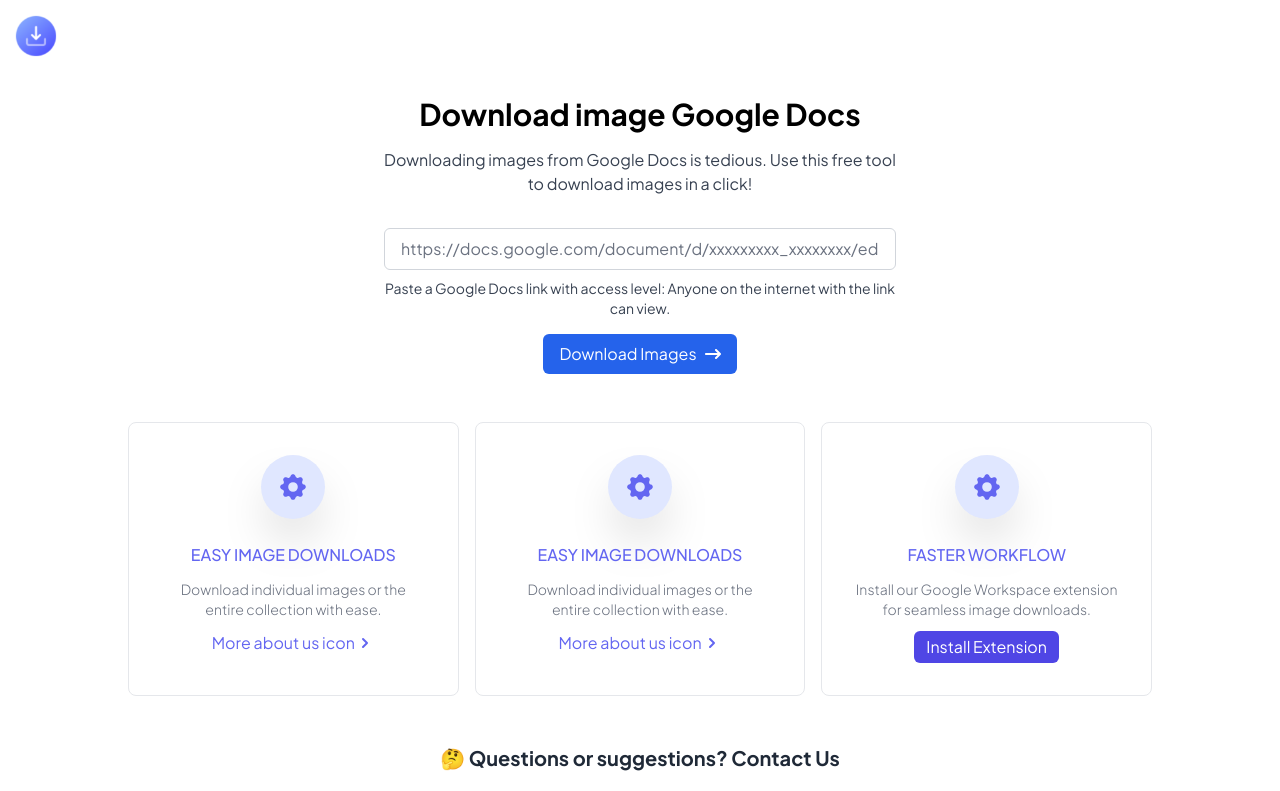
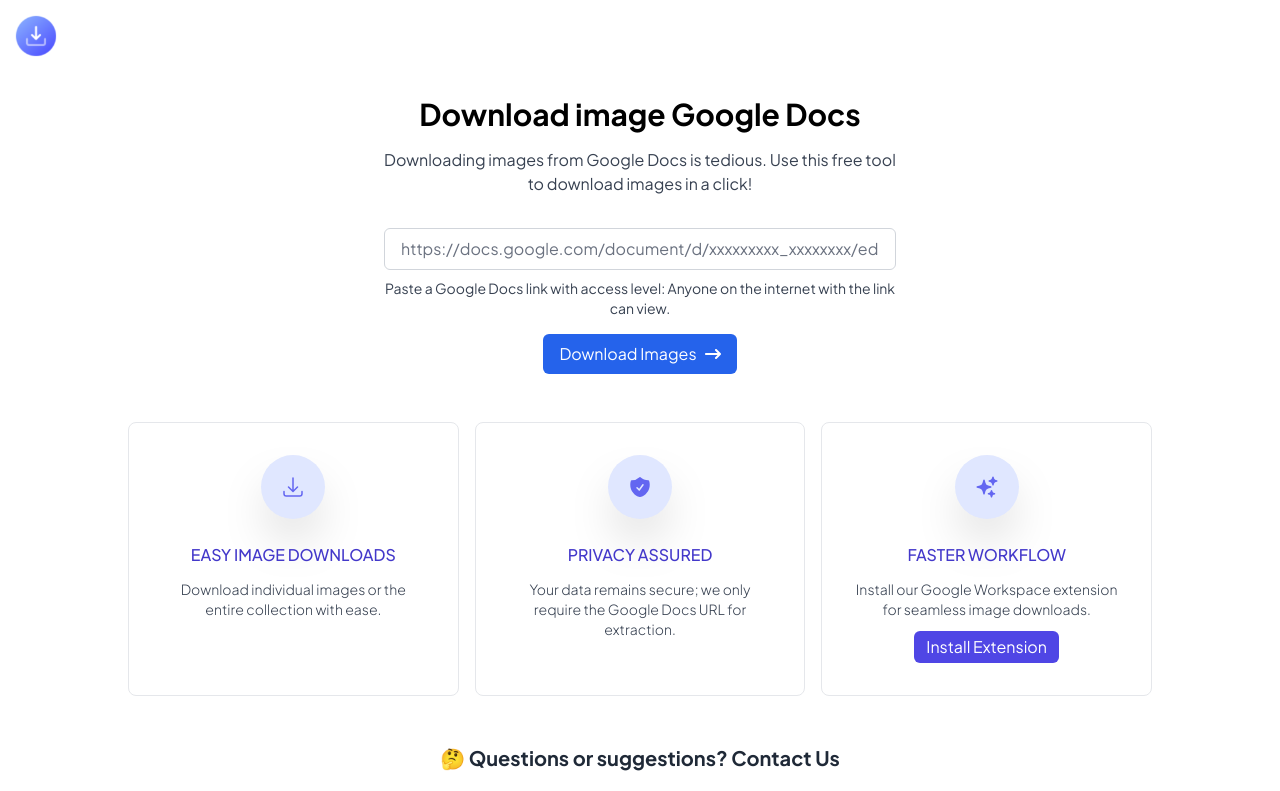
Before and after one commit to nihalnabha/imagedownloader, a Next.js app: page / in a window 1280 px wide. Shown: the top 791 px of the page. Built offline with nearby package versions, Linux system fonts and the light colour scheme.

Commit message:
some changes

```diff
--- a/src/components/main-body/index.js
+++ b/src/components/main-body/index.js
@@ -31,15 +31,16 @@
 
   const handleSubmit = async (event) => {
     event.preventDefault();
+    toast.dismiss();
+
     if (!url.trim()) {
-      setError("");
-      // toast.error("Please paste a Google Docs URL");
       return;
     }
     if (!docsId) {
       toast.error("Please Paste a  Google Docs link.");
       return;
     }
+
     setLoading(true);
     try {
       const response = await fetch(`/api/download?docsId=${docsId}`, {
@@ -103,7 +104,7 @@
   const handleDownloadZip = () => {
     const selectedImages = images.filter((image) => image.isSelected);
     if (selectedImages.length === 0) {
-      setError("Please select images to download.");
+      toast.error("Please select images to download.");
       return;
     }
 
@@ -144,13 +145,15 @@
   };
 
   const handleReset = () => {
+
     setError("");
     setUrl("");
     setImages([]);
     setDocsId("");
     setSelectAll(false);
     setIsSubmitted(false);
-  };
+   };
+   ;
 
   return (
     <main className="bg-white flex flex-col min-h-screen pt-16">
@@ -270,103 +273,68 @@
           <div class="bg-indigo-100 rounded-full w-16 h-16 flex justify-center items-center text-indigo-500 shadow-2xl mx-auto">
             <svg
               xmlns="http://www.w3.org/2000/svg"
-              class="h-8 w-8"
-              viewBox="0 0 20 20"
+              viewBox="0 0 24 24"
               fill="currentColor"
+              class="w-6 h-6"
             >
               <path
                 fill-rule="evenodd"
-                d="M11.49 3.17c-.38-1.56-2.6-1.56-2.98 0a1.532 1.532 0 01-2.286.948c-1.372-.836-2.942.734-2.106 2.106.54.886.061 2.042-.947 2.287-1.561.379-1.561 2.6 0 2.978a1.532 1.532 0 01.947 2.287c-.836 1.372.734 2.942 2.106 2.106a1.532 1.532 0 012.287.947c.379 1.561 2.6 1.561 2.978 0a1.533 1.533 0 012.287-.947c1.372.836 2.942-.734 2.106-2.106a1.533 1.533 0 01.947-2.287c1.561-.379 1.561-2.6 0-2.978a1.532 1.532 0 01-.947-2.287c.836-1.372-.734-2.942-2.106-2.106a1.532 1.532 0 01-2.287-.947zM10 13a3 3 0 100-6 3 3 0 000 6z"
+                d="M12 2.25a.75.75 0 0 1 .75.75v11.69l3.22-3.22a.75.75 0 1 1 1.06 1.06l-4.5 4.5a.75.75 0 0 1-1.06 0l-4.5-4.5a.75.75 0 1 1 1.06-1.06l3.22 3.22V3a.75.75 0 0 1 .75-.75Zm-9 13.5a.75.75 0 0 1 .75.75v2.25a1.5 1.5 0 0 0 1.5 1.5h13.5a1.5 1.5 0 0 0 1.5-1.5V16.5a.75.75 0 0 1 1.5 0v2.25a3 3 0 0 1-3 3H5.25a3 3 0 0 1-3-3V16.5a.75.75 0 0 1 .75-.75Z"
                 clip-rule="evenodd"
               />
             </svg>
           </div>
-          <h2 class="uppercase mt-6 text-indigo-500 font-medium text-center mb-3">
+          <h2 class="uppercase mt-6 text-indigo-700 font-medium text-center mb-3">
             Easy Image Downloads
           </h2>
-          <p class="font-light text-sm text-gray-500 mb-3 text-center">
+          <p class="font-light text-sm text-gray-700 mb-3 text-center">
             Download individual images or the entire collection with ease.
           </p>
-          <a
-            class="text-indigo-500 flex items-center justify-center hover:text-indigo-600"
-            href="#"
-          >
-            More about us icon
-            <svg
-              xmlns="http://www.w3.org/2000/svg"
-              class="h-5 w-5"
-              viewBox="0 0 20 20"
-              fill="currentColor"
-            >
-              <path
-                fill-rule="evenodd"
-                d="M7.293 14.707a1 1 0 010-1.414L10.586 10 7.293 6.707a1 1 0 011.414-1.414l4 4a1 1 0 010 1.414l-4 4a1 1 0 01-1.414 0z"
-                clip-rule="evenodd"
-              />
-            </svg>
-          </a>
         </div>
 
         <div class="p-8 border border-gray-200 rounded-lg">
           <div class="bg-indigo-100 rounded-full w-16 h-16 flex justify-center items-center text-indigo-500 shadow-2xl mx-auto">
             <svg
               xmlns="http://www.w3.org/2000/svg"
-              class="h-8 w-8"
-              viewBox="0 0 20 20"
+              viewBox="0 0 24 24"
               fill="currentColor"
+              class="w-6 h-6"
             >
               <path
                 fill-rule="evenodd"
-                d="M11.49 3.17c-.38-1.56-2.6-1.56-2.98 0a1.532 1.532 0 01-2.286.948c-1.372-.836-2.942.734-2.106 2.106.54.886.061 2.042-.947 2.287-1.561.379-1.561 2.6 0 2.978a1.532 1.532 0 01.947 2.287c-.836 1.372.734 2.942 2.106 2.106a1.532 1.532 0 012.287.947c.379 1.561 2.6 1.561 2.978 0a1.533 1.533 0 012.287-.947c1.372.836 2.942-.734 2.106-2.106a1.533 1.533 0 01.947-2.287c1.561-.379 1.561-2.6 0-2.978a1.532 1.532 0 01-.947-2.287c.836-1.372-.734-2.942-2.106-2.106a1.532 1.532 0 01-2.287-.947zM10 13a3 3 0 100-6 3 3 0 000 6z"
+                d="M12.516 2.17a.75.75 0 0 0-1.032 0 11.209 11.209 0 0 1-7.877 3.08.75.75 0 0 0-.722.515A12.74 12.74 0 0 0 2.25 9.75c0 5.942 4.064 10.933 9.563 12.348a.749.749 0 0 0 .374 0c5.499-1.415 9.563-6.406 9.563-12.348 0-1.39-.223-2.73-.635-3.985a.75.75 0 0 0-.722-.516l-.143.001c-2.996 0-5.717-1.17-7.734-3.08Zm3.094 8.016a.75.75 0 1 0-1.22-.872l-3.236 4.53L9.53 12.22a.75.75 0 0 0-1.06 1.06l2.25 2.25a.75.75 0 0 0 1.14-.094l3.75-5.25Z"
                 clip-rule="evenodd"
               />
             </svg>
           </div>
-          <h2 class="uppercase mt-6 text-indigo-500 font-medium text-center mb-3">
-            Easy Image Downloads
+          <h2 class="uppercase mt-6 text-indigo-700 font-medium text-center mb-3">
+            Privacy Assured
           </h2>
-          <p class="font-light text-sm text-gray-500 mb-3 text-center">
-            Download individual images or the entire collection with ease.
+          <p class="font-light text-sm text-gray-700 mb-3 text-center">
+            Your data remains secure; we only require the Google Docs URL for
+            extraction.
           </p>
-          <a
-            class="text-indigo-500 flex items-center justify-center hover:text-indigo-600"
-            href="#"
-          >
-            More about us icon
-            <svg
-              xmlns="http://www.w3.org/2000/svg"
-              class="h-5 w-5"
-              viewBox="0 0 20 20"
-              fill="currentColor"
-            >
-              <path
-                fill-rule="evenodd"
-                d="M7.293 14.707a1 1 0 010-1.414L10.586 10 7.293 6.707a1 1 0 011.414-1.414l4 4a1 1 0 010 1.414l-4 4a1 1 0 01-1.414 0z"
-                clip-rule="evenodd"
-              />
-            </svg>
-          </a>
         </div>
 
         <div class="p-8 border border-gray-200 rounded-lg">
           <div class="bg-indigo-100 rounded-full w-16 h-16 flex justify-center items-center text-indigo-500 shadow-2xl mx-auto">
             <svg
               xmlns="http://www.w3.org/2000/svg"
-              class="h-8 w-8"
-              viewBox="0 0 20 20"
+              viewBox="0 0 24 24"
               fill="currentColor"
+              class="w-6 h-6"
             >
               <path
                 fill-rule="evenodd"
-                d="M11.49 3.17c-.38-1.56-2.6-1.56-2.98 0a1.532 1.532 0 01-2.286.948c-1.372-.836-2.942.734-2.106 2.106.54.886.061 2.042-.947 2.287-1.561.379-1.561 2.6 0 2.978a1.532 1.532 0 01.947 2.287c-.836 1.372.734 2.942 2.106 2.106a1.532 1.532 0 012.287.947c.379 1.561 2.6 1.561 2.978 0a1.533 1.533 0 012.287-.947c1.372.836 2.942-.734 2.106-2.106a1.533 1.533 0 01.947-2.287c1.561-.379 1.561-2.6 0-2.978a1.532 1.532 0 01-.947-2.287c.836-1.372-.734-2.942-2.106-2.106a1.532 1.532 0 01-2.287-.947zM10 13a3 3 0 100-6 3 3 0 000 6z"
+                d="M9 4.5a.75.75 0 0 1 .721.544l.813 2.846a3.75 3.75 0 0 0 2.576 2.576l2.846.813a.75.75 0 0 1 0 1.442l-2.846.813a3.75 3.75 0 0 0-2.576 2.576l-.813 2.846a.75.75 0 0 1-1.442 0l-.813-2.846a3.75 3.75 0 0 0-2.576-2.576l-2.846-.813a.75.75 0 0 1 0-1.442l2.846-.813A3.75 3.75 0 0 0 7.466 7.89l.813-2.846A.75.75 0 0 1 9 4.5ZM18 1.5a.75.75 0 0 1 .728.568l.258 1.036c.236.94.97 1.674 1.91 1.91l1.036.258a.75.75 0 0 1 0 1.456l-1.036.258c-.94.236-1.674.97-1.91 1.91l-.258 1.036a.75.75 0 0 1-1.456 0l-.258-1.036a2.625 2.625 0 0 0-1.91-1.91l-1.036-.258a.75.75 0 0 1 0-1.456l1.036-.258a2.625 2.625 0 0 0 1.91-1.91l.258-1.036A.75.75 0 0 1 18 1.5ZM16.5 15a.75.75 0 0 1 .712.513l.394 1.183c.15.447.5.799.948.948l1.183.395a.75.75 0 0 1 0 1.422l-1.183.395c-.447.15-.799.5-.948.948l-.395 1.183a.75.75 0 0 1-1.422 0l-.395-1.183a1.5 1.5 0 0 0-.948-.948l-1.183-.395a.75.75 0 0 1 0-1.422l1.183-.395c.447-.15.799-.5.948-.948l.395-1.183A.75.75 0 0 1 16.5 15Z"
                 clip-rule="evenodd"
               />
             </svg>
           </div>
-          <h2 class="uppercase mt-6 text-indigo-500 font-medium text-center mb-3">
+          <h2 class="uppercase mt-6 text-indigo-700 font-medium text-center mb-3">
             Faster Workflow
           </h2>
-          <p class="font-light text-sm text-gray-500 mb-3 text-center">
+          <p class="font-light text-sm text-gray-700 mb-3 text-center">
             Install our Google Workspace extension for seamless image downloads.
           </p>
           <div class="flex justify-center">
@@ -384,11 +352,11 @@
         <div className="text-xl font-bold text-center text-gray-800 mb-4">
           <h4>🤔 Questions or suggestions? Contact Us</h4>
         </div>
-        <p class="text-black flex justify-center">
-          Found a bug or need more features? Contact us at
+        <p className="text-black flex justify-center">
+          Found a bug or need more features? Contact us at{" "}
           <a
             href="mailto:hey@typeflo.io"
-            class="text-blue-500 hover:text-blue-700 ml-2"
+            className="text-blue-500 hover:text-blue-700 ml-2"
           >
             hey@typeflo.io
           </a>
```
